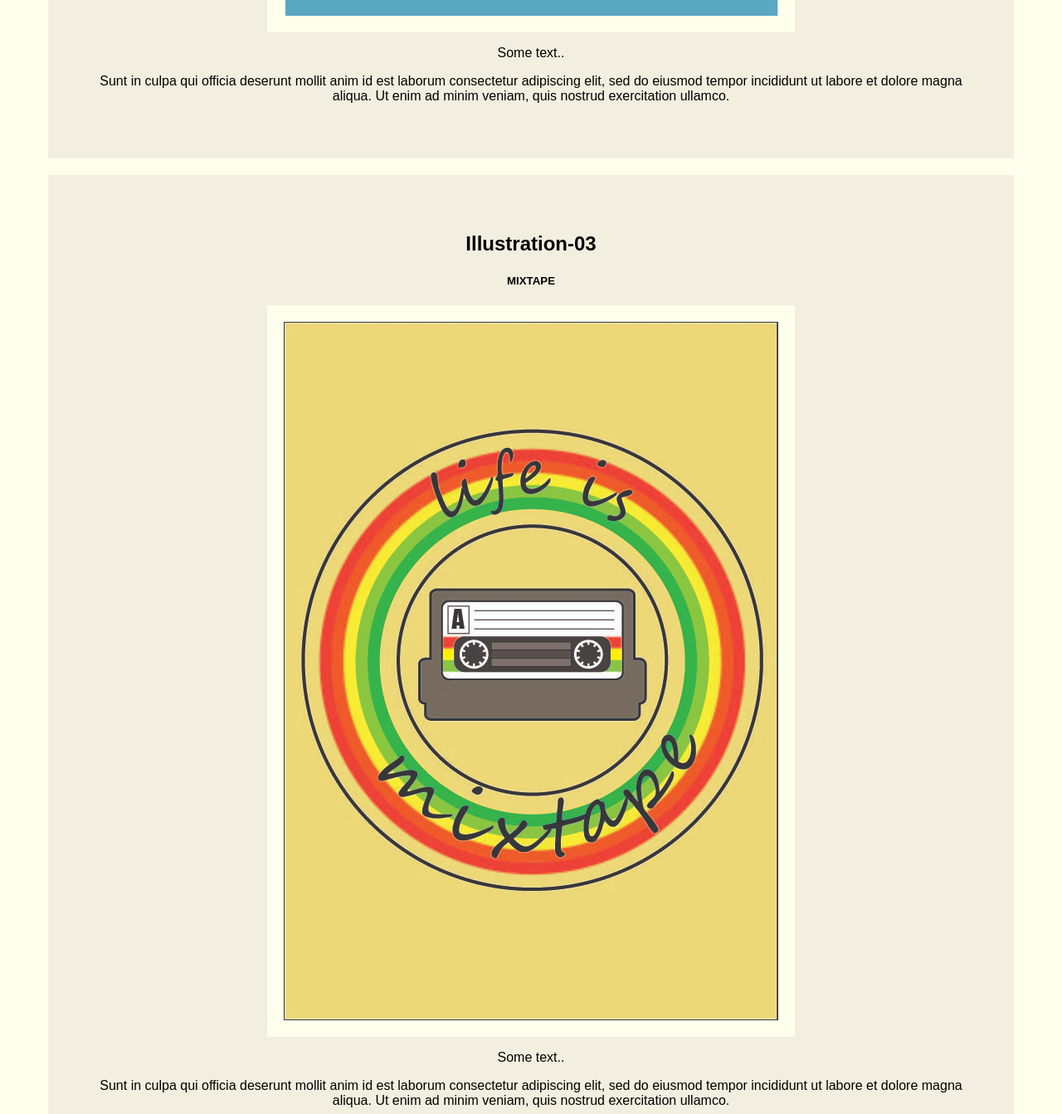
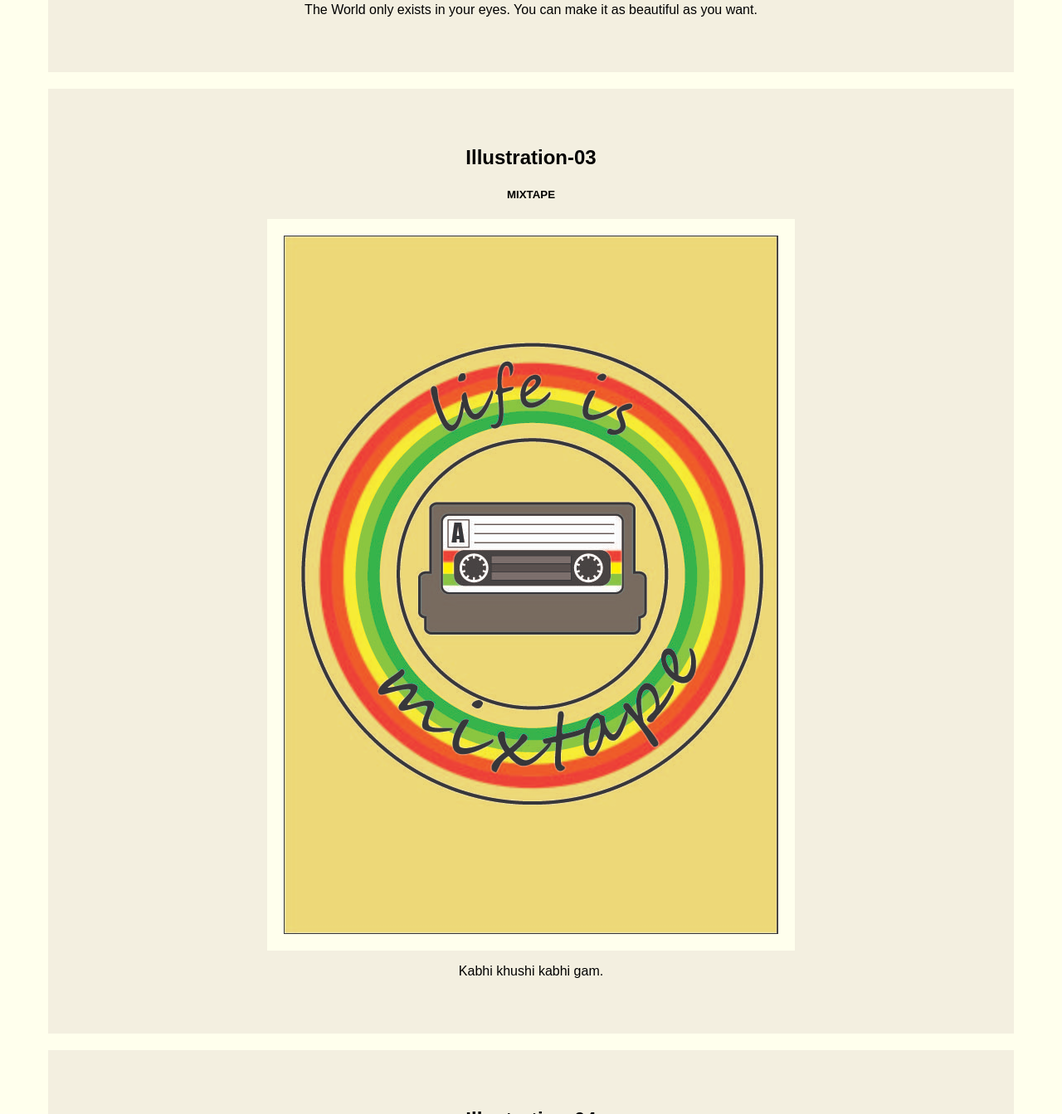
Before and after one commit to Dubey-aditi/Dubey-aditi.github.io, a plain HTML site: page plzz chl jaa.html in a window 1280 px wide. Shown: the part 2515-3858 px from the top of the page at 83% size. Drawn offline with Linux system fonts and the light colour scheme.

Commit message:
Update plzz chl jaa.html

```diff
--- a/plzz chl jaa.html
+++ b/plzz chl jaa.html
@@ -126,29 +126,29 @@ body {
       <h2>Illustration-01</h2>
       <h5><a name="Illustration-01">UNDER THE STARS</h5>
       <p><img class="imagec" src="under the stars-01.jpg"></p>
-      <p>Some text..</p>
-      <p>Sunt in culpa qui officia deserunt mollit anim id est laborum consectetur adipiscing elit, sed do eiusmod tempor incididunt ut labore et dolore magna aliqua. Ut enim ad minim veniam, quis nostrud exercitation ullamco.</p>
+
+      <p>There is no time to be bored in a world as beautiful as this.</p>
     </div>
     <div class="card">
       <h2>Illustration-02</h2>
       <h5><a name="Illustration-02">NICE DAY</h5>
       <p><img class="imagec" src="nice day-01.jpg"></p>
-      <p>Some text..</p>
-      <p>Sunt in culpa qui officia deserunt mollit anim id est laborum consectetur adipiscing elit, sed do eiusmod tempor incididunt ut labore et dolore magna aliqua. Ut enim ad minim veniam, quis nostrud exercitation ullamco.</p>
+
+      <p>The World only exists in your eyes. You can make it as beautiful as you want.</p>
     </div>
     <div class="card">
       <h2>Illustration-03</h2>
       <h5><a name="Illustration-03">MIXTAPE</h5>
       <p><img class="imagec" src="mixtape-01.jpg"></p>
-      <p>Some text..</p>
-      <p>Sunt in culpa qui officia deserunt mollit anim id est laborum consectetur adipiscing elit, sed do eiusmod tempor incididunt ut labore et dolore magna aliqua. Ut enim ad minim veniam, quis nostrud exercitation ullamco.</p>
+
+      <p>Kabhi khushi kabhi gam.</p>
     </div>
     <div class="card">
       <h2>Illustration-04</h2>
       <h5><a name="Illustration-04">BEACH</h5>
       <p><img class="imagec" src="beach-01.jpg"></p>
-      <p>Some text..</p>
-      <p>Sunt in culpa qui officia deserunt mollit anim id est laborum consectetur adipiscing elit, sed do eiusmod tempor incididunt ut labore et dolore magna aliqua. Ut enim ad minim veniam, quis nostrud exercitation ullamco.</p>
+
+      <p>Hope greeted me on the horizon with a warm gleaming smile.</p>
     </div>
   </div>
 
```
